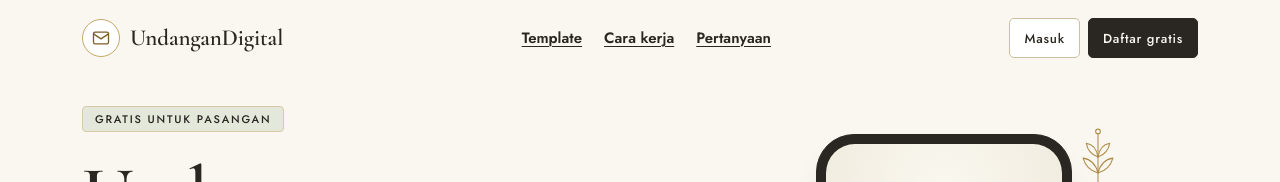
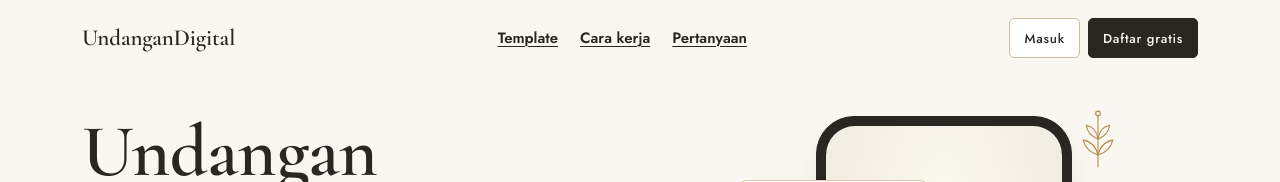
Before and after one commit to lim-event-tech/undangan-digital, a Next.js app: page / in a window 1280 px wide. Shown: the top 182 px of the page. Built offline with nearby package versions, Linux system fonts and the light colour scheme; no server answers; the database is empty.

Commit message:
refactor: ubah copywriting 4

```diff
--- a/src/app/page.tsx
+++ b/src/app/page.tsx
@@ -65,27 +65,6 @@ function Panah() {
 function Merek() {
   return (
     <Link href="/" className="merek" style={{ display: "flex", alignItems: "center", gap: "10px", textDecoration: "none", color: "#2A2622", minWidth: 0 }}>
-      <span
-        className="merek-ikon"
-        style={{
-          flexShrink: 0,
-          width: "38px",
-          height: "38px",
-          border: "1px solid #C6A867",
-          borderRadius: "50%",
-          background: "#FFFFFF",
-          color: "#7D5F28",
-          display: "flex",
-          alignItems: "center",
-          justifyContent: "center",
-        }}
-        aria-hidden="true"
-      >
-        <svg width="20" height="20" viewBox="0 0 24 24" fill="none" stroke="currentColor" strokeWidth="1.6" strokeLinecap="round" strokeLinejoin="round" aria-hidden="true">
-          <rect x="3" y="5" width="18" height="14" rx="2" />
-          <path d="M3 7l9 6 9-6" />
-        </svg>
-      </span>
       <span className="jdl merek-teks" style={{ fontSize: "23px" }}>
         UndanganDigital
       </span>
@@ -155,9 +134,6 @@ export default async function Beranda() {
           style={{ ...lebar, padding: `30px ${gutter} 70px`, display: "flex", flexWrap: "wrap", alignItems: "center", gap: "40px" }}
         >
           <div style={{ flex: "1 1 460px", minWidth: 0, display: "flex", flexDirection: "column", gap: "22px" }}>
-            <span className="stiker" style={{ alignSelf: "flex-start", background: "#E3E8DA" }}>
-              Gratis untuk pasangan
-            </span>
             <h1 className="jdl jdl-raksasa" style={{ fontSize: "74px" }}>
               Undangan pernikahan yang menyapa tiap tamu dengan <span className="stabilo">namanya.</span>
             </h1>
```
